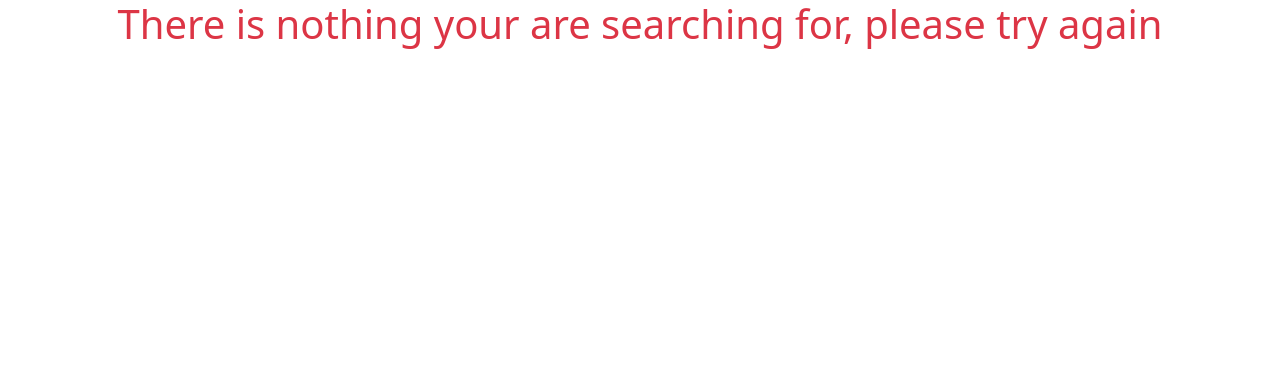
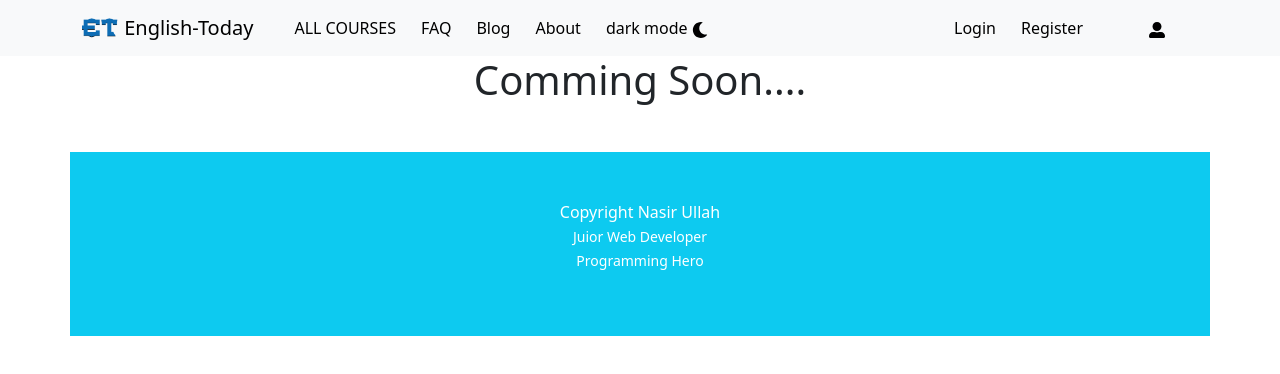
Before and after one commit to nasirullahnu/english-today, a React (Create React App) app: page /about in a window 1280 px wide. Shown: the top 374 px of the page. Built offline with nearby package versions, Linux system fonts and the light colour scheme; no server answers.

Commit message:
about updated

```diff
--- a/src/Routes/Routes/Routes.js
+++ b/src/Routes/Routes/Routes.js
@@ -1,5 +1,6 @@
 import { createBrowserRouter } from "react-router-dom";
 import Main from "../../pages/Main/Main";
+import About from "../../shared/About/About";
 import AllCourse from "../../shared/AllCourse/AllCourse";
 import Blog from "../../shared/Blog/Blog";
 import Checkouts from "../../shared/Checkouts/Checkouts";
@@ -42,6 +43,10 @@ export const routes = createBrowserRouter([
                 element : <Faq></Faq> ,
             },
             {
+                path : 'about',
+                element : <About></About>
+            },
+            {
                 path: 'details/:id',
                 element : <CourseDetails></CourseDetails>,
                 loader : ({params}) => fetch(`https://english-today-server.vercel.app/courses/${params.id}`),
--- /dev/null
+++ b/src/shared/About/About.js
@@ -0,0 +1,11 @@
+import React from 'react';
+
+const About = () => {
+    return (
+        <div>
+            <h1 className='text-3xl my-10'>Comming Soon....</h1>
+        </div>
+    );
+};
+
+export default About;
```
